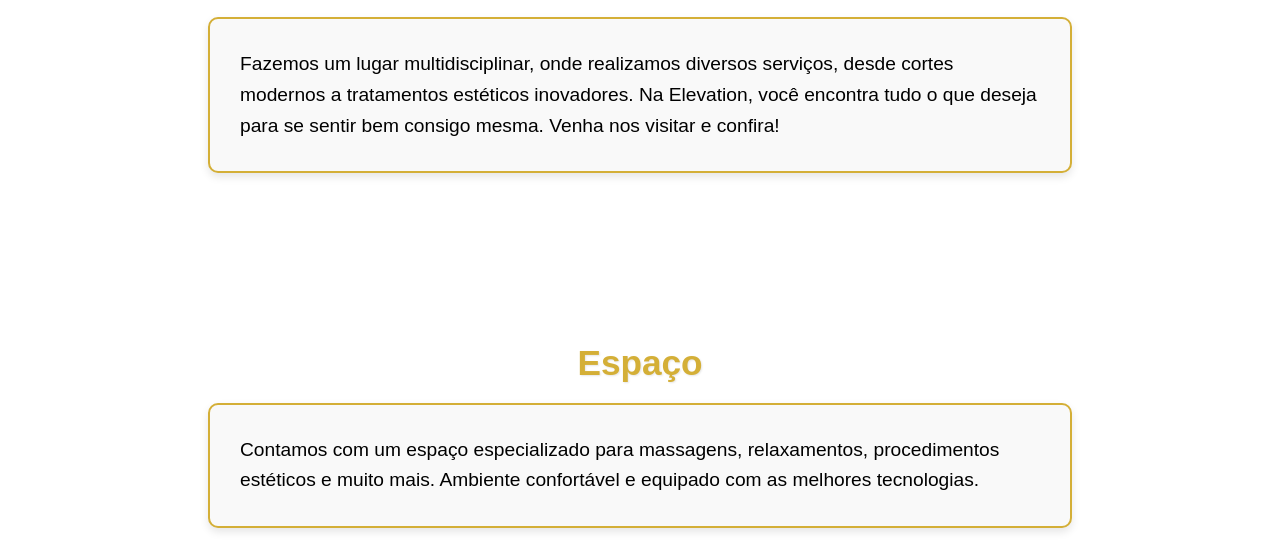
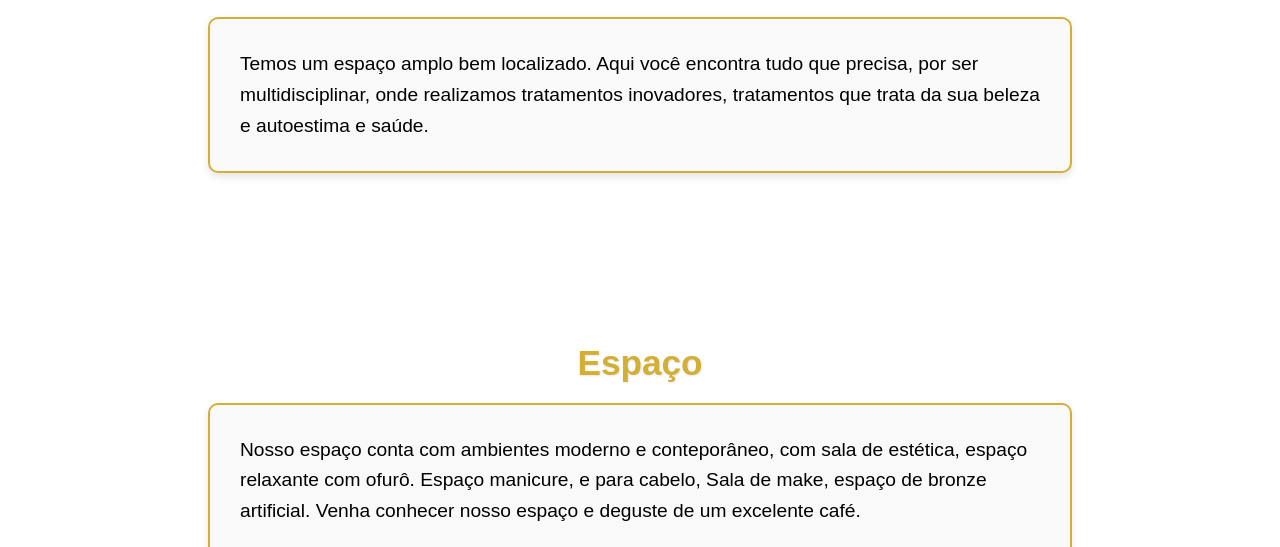
Before and after one commit to Dchristho/Sal-o-Elevation, a plain HTML site: page servicos.html in a window 1280 px wide. Shown: the part 398-945 px from the top of the page. Drawn offline with Linux system fonts and the light colour scheme.

Commit message:
Add files via upload

```diff
--- a/servicos.html
+++ b/servicos.html
@@ -267,7 +267,7 @@
         <section>
             <h2>Nossos Serviços</h2>
             <div class="rectangle-box">
-                <p>Fazemos um lugar multidisciplinar, onde realizamos diversos serviços, desde cortes modernos a tratamentos estéticos inovadores. Na Elevation, você encontra tudo o que deseja para se sentir bem consigo mesma. Venha nos visitar e confira!</p>
+                <p>Temos um espaço amplo bem localizado. Aqui você encontra tudo que precisa, por ser multidisciplinar, onde realizamos tratamentos inovadores, tratamentos que trata da sua beleza e autoestima e saúde.</p>
             </div>
         </section>
     </div>
@@ -276,7 +276,7 @@
         <section>
             <h2>Espaço</h2>
             <div class="rectangle-box">
-                <p>Contamos com um espaço especializado para massagens, relaxamentos, procedimentos estéticos e muito mais. Ambiente confortável e equipado com as melhores tecnologias.</p>
+                <p>Nosso espaço conta com ambientes moderno e conteporâneo, com sala de estética, espaço relaxante com ofurô. Espaço manicure, e para cabelo, Sala de make, espaço de bronze artificial.  Venha conhecer nosso espaço e deguste de um excelente café. </p>
             </div>
         </section>
     </div>
```
